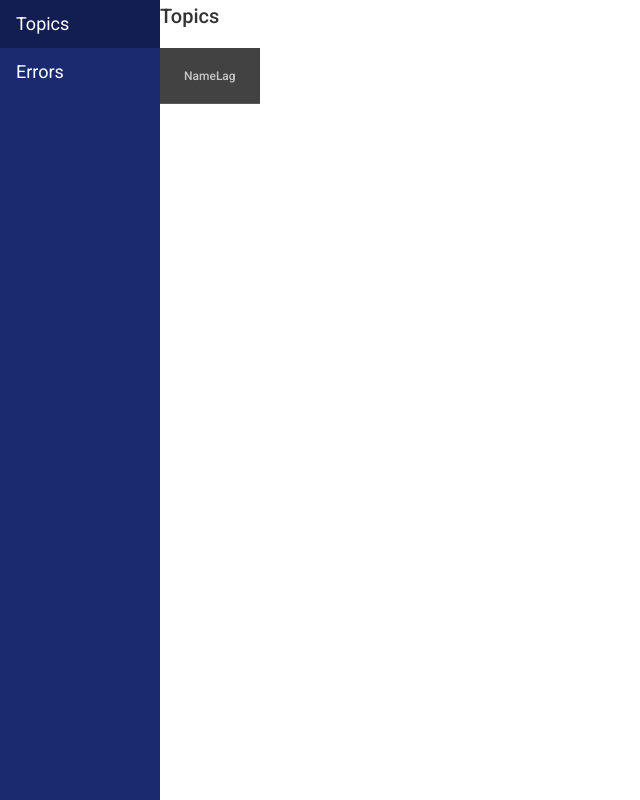
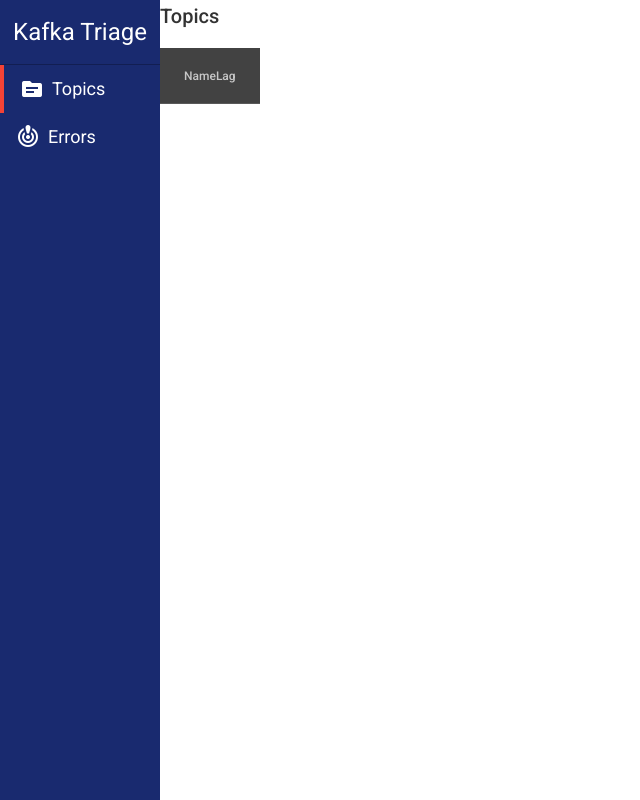
Before and after one commit to MitchelNijdam-Rockstars/kafka-triage-spring, an Angular app in the folder kafka-triage-frontend/: page /topics in a window 1280 px wide. Shown: the whole page, without its empty margins (0-640 px from the left). Built offline with nearby package versions, Linux system fonts and the light colour scheme; no server answers.

Commit message:
make the sidebar menu look nicer, add selected border

```diff
--- a/kafka-triage-frontend/src/app/app.component.ts
+++ b/kafka-triage-frontend/src/app/app.component.ts
@@ -6,5 +6,5 @@
   styleUrls: ['./app.component.css']
 })
 export class AppComponent {
-  title = 'kafka-triage-frontend';
+  title = 'kafka-triage';
 }
--- a/kafka-triage-frontend/src/app/menu/menu.component.css
+++ b/kafka-triage-frontend/src/app/menu/menu.component.css
@@ -1,16 +1,22 @@
 .menu-wrapper {
   height: 100%;
   background-color: #192a6f;
+  color: white;
+}
+
+.title {
+  text-align: center;
+  padding-top: 1rem;
 }
 
 .menu-wrapper a {
   display: block;
   text-decoration: none;
-  color: white;
 }
 
 .mat-icon {
   vertical-align: middle;
+  margin-right: 0.5rem;
 }
 
 .mat-list-base {
@@ -21,6 +27,16 @@
   font-size: large;
 }
 
+.selected {
+  border-left: 4px solid #f44336;
+}
+
 .mat-list-item:hover {
   background-color: #121e52;
 }
+
+.mat-divider {
+  border-top-color: unset !important;
+  background-color: #121e52 !important;
+  color: #121e52 !important;
+}
--- a/kafka-triage-frontend/src/app/menu/menu.component.html
+++ b/kafka-triage-frontend/src/app/menu/menu.component.html
@@ -1,6 +1,16 @@
 <div class="menu-wrapper">
+  <div class="title">
+    <h1>Kafka Triage</h1>
+  </div>
+  <mat-divider></mat-divider>
   <mat-list>
-    <a mat-list-item href="/topics">Topics</a>
-    <a mat-list-item href="/errors">Errors</a>
+    <a mat-list-item routerLink="/topics" routerLinkActive="selected">
+      <mat-icon>topic</mat-icon>
+      Topics
+    </a>
+    <a mat-list-item routerLink="/errors" routerLinkActive="selected">
+      <mat-icon>crisis_alert</mat-icon>
+      Errors
+    </a>
   </mat-list>
 </div>
--- a/kafka-triage-frontend/src/app/menu/menu.component.ts
+++ b/kafka-triage-frontend/src/app/menu/menu.component.ts
@@ -1,4 +1,4 @@
-import { Component } from '@angular/core';
+import { Component, EventEmitter, Input, OnInit, Output } from '@angular/core';
 
 @Component({
   selector: 'kt-menu',
```
